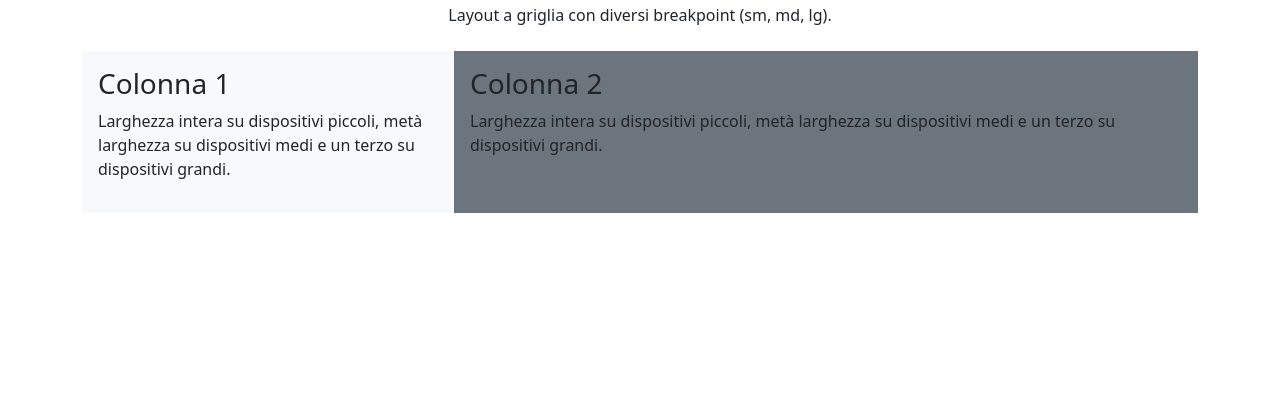
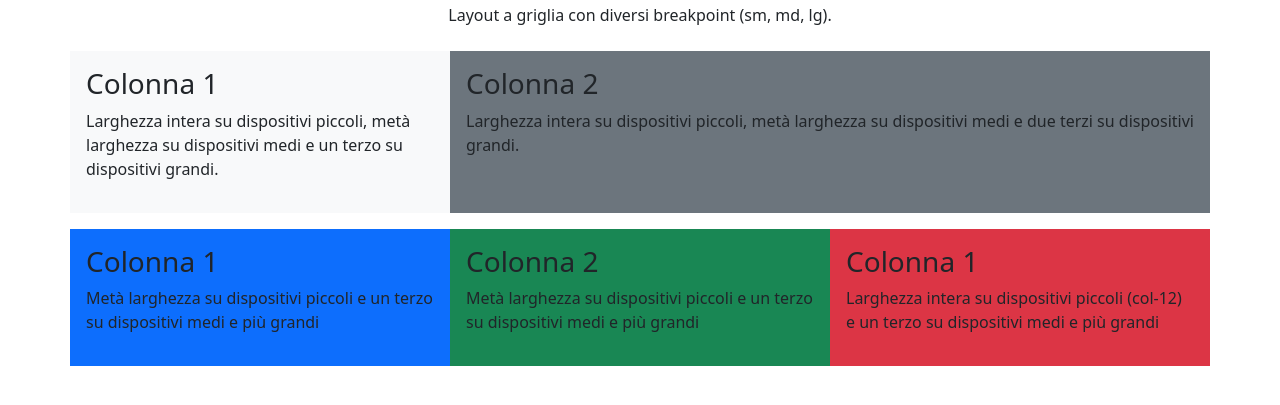
Before and after one commit to tommasodare/htmlcss-bootstrap-layout, a plain HTML site: page index.html in a window 1280 px wide. Shown: the part 77-482 px from the top of the page. Drawn offline with nearby package versions, Linux system fonts and the light colour scheme.

Commit message:
Second Row

```diff
--- a/index.html
+++ b/index.html
@@ -17,16 +17,35 @@
         <p>Layout a griglia con diversi breakpoint (sm, md, lg).</p>
     </div>
 
-    <div class="container d-flex">
+    <div class="container d-flex mb-3">
+        <div class="row">
             <div class="bg-light p-3 col-sm-12 col-md-6 col-lg-4">
                 <h3>Colonna 1</h3>
                 <p>Larghezza intera su dispositivi piccoli, metà larghezza su dispositivi medi e un terzo su dispositivi grandi.</p>
             </div>
             <div class="bg-secondary p-3 col-sm-12 col-md-6 col-lg-8">
                 <h3>Colonna 2</h3>
-            <p>Larghezza intera su dispositivi piccoli, metà larghezza su dispositivi medi e un terzo su dispositivi grandi.</p>
+                <p>Larghezza intera su dispositivi piccoli, metà larghezza su dispositivi medi e due terzi su dispositivi grandi.</p>
+            </div>
         </div>
 
+    </div>
+
+    <div class="container d-flex">
+        <div class="row">
+            <div class="bg-primary p-3 col-sm-6 col-md-4">
+                <h3>Colonna 1</h3>
+                <p>Metà larghezza su dispositivi piccoli e un terzo su dispositivi medi e più grandi</p>
+            </div>
+            <div class="bg-success p-3 col-sm-6 col-md-4">
+                <h3>Colonna 2</h3>
+                <p>Metà larghezza su dispositivi piccoli e un terzo su dispositivi medi e più grandi</p>
+            </div>
+            <div class="bg-danger p-3 col-sm-12 col-md-4">
+                <h3>Colonna 1</h3>
+                <p>Larghezza intera su dispositivi piccoli (col-12) e un terzo su dispositivi medi e più grandi</p>
+            </div>
+        </div>
     </div>
 
 
```
Lines whose indentation alone changed are shown as unchanged.
